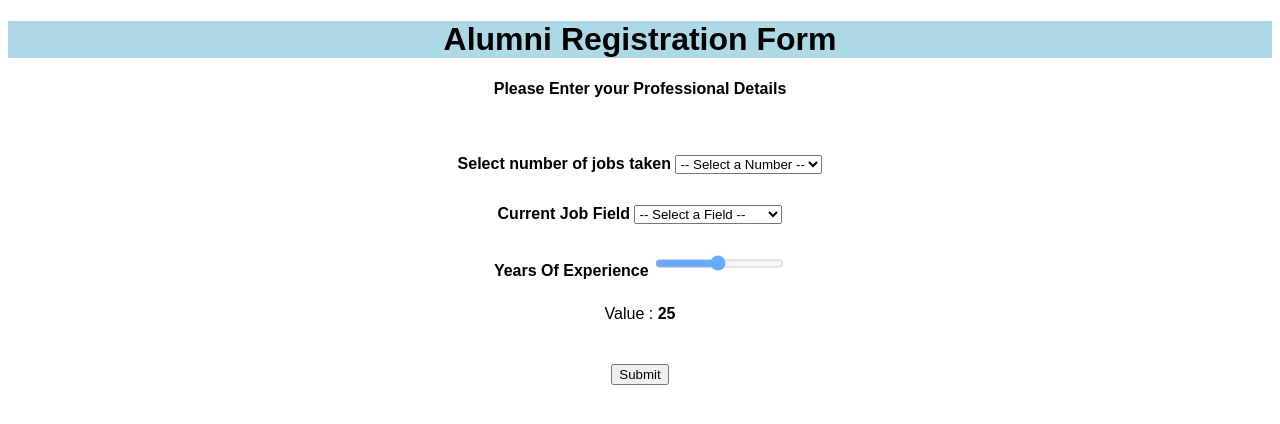
After one commit to datapirates2020/DR111, a Django app: page /professional/ in a window 1280 px wide. The commit adds this page. Shown: the top 424 px of the page. Run offline with Django 3.2, Linux system fonts and the light colour scheme.

Commit message:
further registraition of alumni

```diff
--- a/DR111/urls.py
+++ b/DR111/urls.py
@@ -25,6 +25,9 @@ urlpatterns = [
     path('dte/',views.dtlogin,name='dte'),
     path('postsign/',views.postsign),
     path('logout/',views.logout,name="log"),
+    path('academic/',views.academic,name="academic"),
+    path('professional/',views.professional,name="prof"),
+    path('alumniregistration/',views.alumniregistration_1,name="alumniregistration_1")
   #  path('password_reset/$',auth_views.password_reset,name="password_reset"),
   #  path('password_reset/done/$',auth_views.password_reset_done,name="password_reset_done"),
    # path('password_reset/confirm/(?p<uidb64>[\w-]+)/(?p<token>[\w-]+)/$',auth_views.password_reset_confirm,name="password_reset_confirm"),
--- a/DR111app/views.py
+++ b/DR111app/views.py
@@ -49,3 +49,9 @@ def postsign(request):
 def logout(request):
     auth.logout(request)
     return render(request,'alumlogin.html')
+def academic(request):
+    return render(request,'academic.html')
+def professional(request):
+    return render(request,'professional.html')
+def alumniregistration_1(request):
+    return render(request,'alumniregistration_1.html')
--- /dev/null
+++ b/statics/css/professional.css
@@ -0,0 +1,100 @@
+.slider {
+
+  height: 25px; /* Specified height */
+  background: #d3d3d3; /* Grey background */
+  opacity: 0.6; /* Set transparency (for mouse-over effects on hover) */
+  transition: opacity .2s;
+  border-radius: 6px;
+}
+.slider:hover {
+    opacity: 1; /* Fully shown on mouse-over */
+  }
+
+  body {
+    font-family: Arial, Helvetica, sans-serif;
+    background-color: #ffffff;
+  }
+  p{
+      margin-top: 1%;
+      font-size: 1em;
+  }
+  * {
+    box-sizing: border-box;
+  }
+
+  .page{
+border: 2px lightblue;
+  }
+  /* Add padding to containers */
+  .container {
+    padding: 16px;
+    background-color: white;
+
+  }
+
+  .form-inline {
+    display: flex;
+    flex-flow: row wrap;
+    align-items: center;
+  }
+
+  /* Add some margins for each label */
+  .form-inline label {
+    margin: 5px 10px 5px 5px;
+  }
+
+  /* Style the input fields */
+  .form-inline input {
+    vertical-align: middle;
+    margin: 5px 10px 5px 10px;
+    padding: 10px;
+    background-color: #fff;
+    border: 1px solid #ddd;
+  }
+  form hr{
+    border: 1px solid #ffffff;
+  }
+  input[type=text]:focus, input[type=password]:focus ,input[type=number]:focus ,input[type=email]:focus,input[type=date]:focus{
+    background-color: #ddd;
+    outline: none;
+  }
+
+  /* Overwrite default styles of hr */
+  hr {
+    border: 1px solid #f1f1f1;
+    margin-bottom: 15px;
+  }
+
+
+  h1{
+      background-color: lightblue;
+      text-align: center;
+  }
+  .form-inline {
+    display: flex;
+    flex-flow: row wrap;
+    align-items: center;
+  }
+
+  /* Add some margins for each label */
+  .form-inline label {
+    margin: 5px 10px 5px 0;
+  }
+
+  /* Style the input fields */
+  .form-inline input {
+    vertical-align: middle;
+    margin: 5px 10px 5px 0;
+    padding: 10px;
+    background-color: #fff;
+    border: 1px solid #ddd;
+  }
+
+  .next {
+    width: auto;
+    padding: 10px 18px;
+    background-color: #f44336;
+  }
+  button:hover {
+    opacity: 0.8;
+  }
--- a/templates/alumlogin.html
+++ b/templates/alumlogin.html
@@ -33,7 +33,7 @@
           <input type="password" placeholder="Enter Password" name="psw" required>
           <div class="buttons">
             <button type="submit">Login</button>
-            <button type="button">Register</button>
+            <button type="button" onclick="location.href='{% url 'alumniregistration_1' %}'">Register</button>
           </div>
 
         <div class="container" >
--- a/templates/alumniregistration_1.html
+++ b/templates/alumniregistration_1.html
@@ -43,6 +43,6 @@ Registration
           </div>
       </form>
     </div>
-    <button type="button" class="next">Next</button>
+    <button type="button" class="next" onclick="location.href='{% url 'academic' %}'">Next</button>
 </body>
 </html>
--- a/templates/index.html
+++ b/templates/index.html
@@ -47,7 +47,7 @@
                 </div>
 
                 <div>
-                    <button type="button" class="alumloginbtn"  onclick="location.href='{% url 'dte' %}'">Login</button>
+                    <button type="button" class="alumloginbtn" >Login</button>
                 </div>
 
 
--- /dev/null
+++ b/templates/professional.html
@@ -0,0 +1,109 @@
+<!DOCTYPE html>
+<html>
+<head>
+<title>
+Registration
+</title>
+    {%  load static %}
+    <link rel="stylesheet" href="{% static 'css/professional.css'%}"></head>
+<body>
+    <h1> Alumni Registration Form</h1>
+    <div align="center" class="page">
+        <p><b>
+            Please Enter your Professional Details
+        </b></p>
+        <form >
+            <div class="container" align="center">
+
+              <hr>
+              <label for="jobs" ><b>Select number of jobs taken</b></label>
+              <select name="list1" id="list1" onchange="generate();">
+                <option > -- Select a Number -- </option>
+                <option value="1">One</option>
+                <option value="2">Two</option>
+                <option value="3">Three</option>
+                <option value="4">Four</option>
+                <option value="5">Five</option>
+                <option value="6">Six</option>
+                <option value="7">Seven</option>
+                <option value="8">Eight</option>
+            </select>
+            <table id="tb1">
+                <tr>
+                    <th></th>
+                </tr>
+            </table>
+            <hr>
+
+        <label for="field"><b>Current Job Field</b></label>
+        <select name="list2" id="list2" >
+            <option > -- Select a Field -- </option>
+            <option value="f1">Machine Learning</option>
+            <option value="f2">Artificial Intellingence</option>
+            <option value="f3">Web Developer</option>
+            <option value="f4">Dentist</option>
+            <option value="f5">Oncology</option>
+            <option value="f6">CA</option>
+            <option value="f7">CS</option>
+            <option value="f8">Graphic Designer</option>
+        </select>
+          <hr>
+
+          <label for="number"><b>Years Of Experience</b></label>
+          <input type="range" min="1" max="50" value="25" class="slider" id="myExp">
+          <hr>
+          <span>Value : </span><span id="exp" style="font-weight: bold;color:black;"></span>
+          <hr>
+          </div>
+            <button type="submit">Submit</button>
+        </form>
+    </div>
+
+
+</body>
+</html>
+<script>
+
+function generate() {
+
+var tableName = "tb1";
+
+cleartable(tableName);
+inserttable(tableName);
+
+}
+function inserttable(tableName) {
+var tb1 = document.getElementById(tableName);
+var n = parseInt(document.getElementById("list1").value);
+for (i = 1; i <= n; i++) {
+    var row = tb1.insertRow();
+    var cell = row.insertCell();
+    var t1 = document.createElement("input");
+    t1.type = "text";
+    t1.id = "t" + i; //"t1"
+    cell.appendChild(t1);
+
+}
+}
+function cleartable() {
+var tb1 = document.getElementById("tb1");
+while (tb1.rows.length > 1) {
+    tb1.deleteRow(1);
+}
+}
+
+
+
+
+
+var slider = document.getElementById("myExp");
+var output = document.getElementById("exp");
+output.innerHTML = slider.value; // Display the default slider value
+
+// Update the current slider value (each time you drag the slider handle)
+slider.oninput = function() {
+  output.innerHTML = this.value;
+}
+
+
+</script>
```
Also changed, not shown: templates/academic.html (added, +58 -0 lines).
